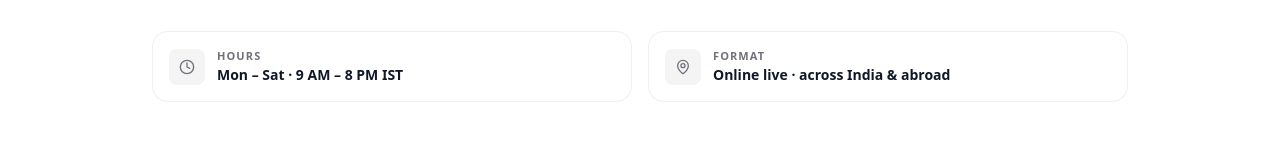
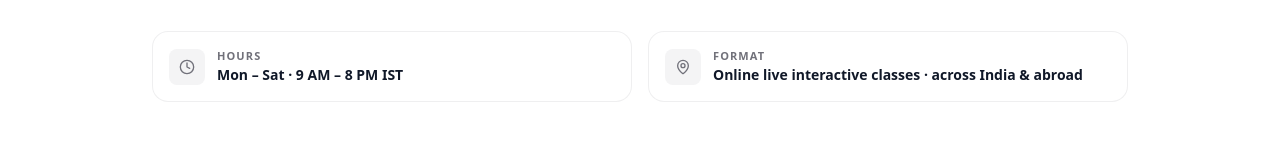
Before and after one commit to myselfabhi/efforteducation, a Next.js app in the folder frontend/: page /contact in a window 1280 px wide. Shown: the part 609-764 px from the top of the page. Built offline with nearby package versions, Linux system fonts and the light colour scheme; no server answers.

Commit message:
fix: update contact page format description to highlight interactive classes

```diff
--- a/frontend/src/app/contact/components/ContactMotion.tsx
+++ b/frontend/src/app/contact/components/ContactMotion.tsx
@@ -40,7 +40,7 @@ const CHANNELS = [
 
 const META = [
   { icon: Clock, label: 'Hours', value: 'Mon – Sat · 9 AM – 8 PM IST' },
-  { icon: MapPin, label: 'Format', value: 'Online live · across India & abroad' },
+  { icon: MapPin, label: 'Format', value: 'Online live interactive classes · across India & abroad' },
 ];
 
 export function ContactMotion() {
```
